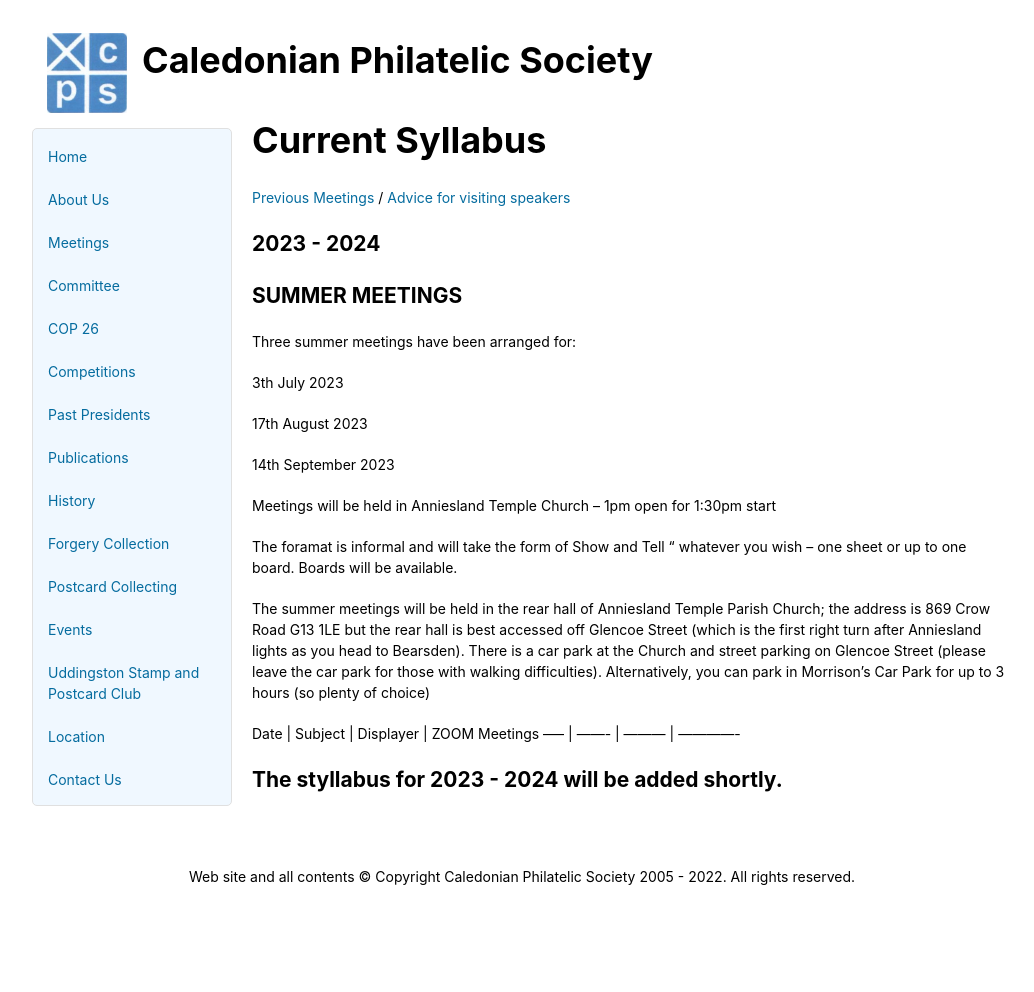
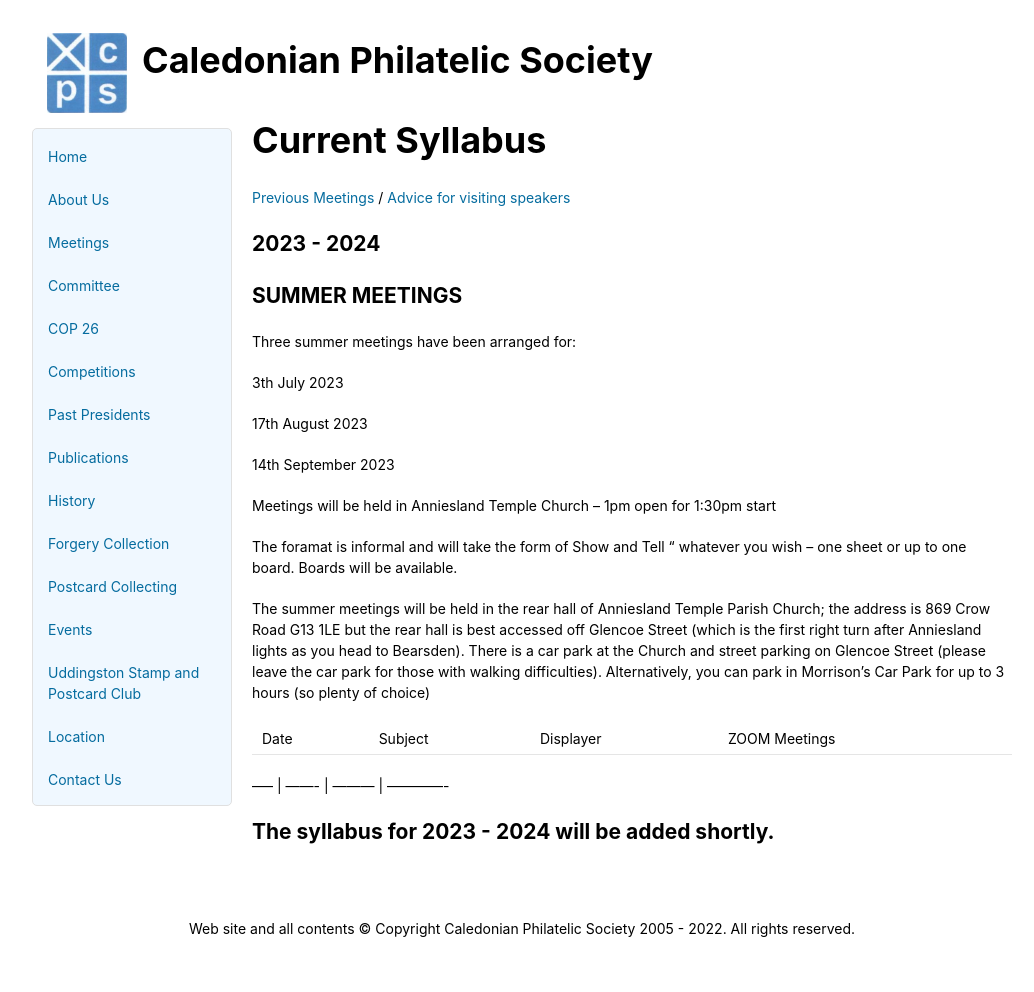
Before and after one commit to astalker/caledonian-stamps, a Jekyll site: the page built from meetings.md, in a window 1280 px wide. Shown: the whole page, without its empty margins (118-1152 px from the left). Built offline with Jekyll 4.4.1, drawn with Linux system fonts in a browser that asks for light colours; our own code applies the rules of GitHub Pages for plain Markdown files; before the commit the page ends 940 px from its top, so only the background shows below that.

Commit message:
Update meetings.md

```diff
--- a/meetings.md
+++ b/meetings.md
@@ -20,6 +20,7 @@ The foramat is informal and will take the form of Show and Tell “ whatever you
 The summer meetings will be held in the rear hall of  Anniesland Temple Parish Church; the address is 869 Crow Road G13 1LE but the rear hall is best accessed off Glencoe Street (which is the first right turn after Anniesland lights as you head to Bearsden). There is a car park at the Church and street parking on Glencoe Street (please leave the car park for those with walking difficulties). Alternatively, you can park in Morrison’s Car Park for up to 3 hours (so plenty of choice)
 
 Date  | Subject | Displayer | ZOOM Meetings
+
 ----- | ------- | --------- | -------------
 
-## The styllabus for 2023 - 2024 will be added shortly. ##
+## The syllabus for 2023 - 2024 will be added shortly. ##
```
